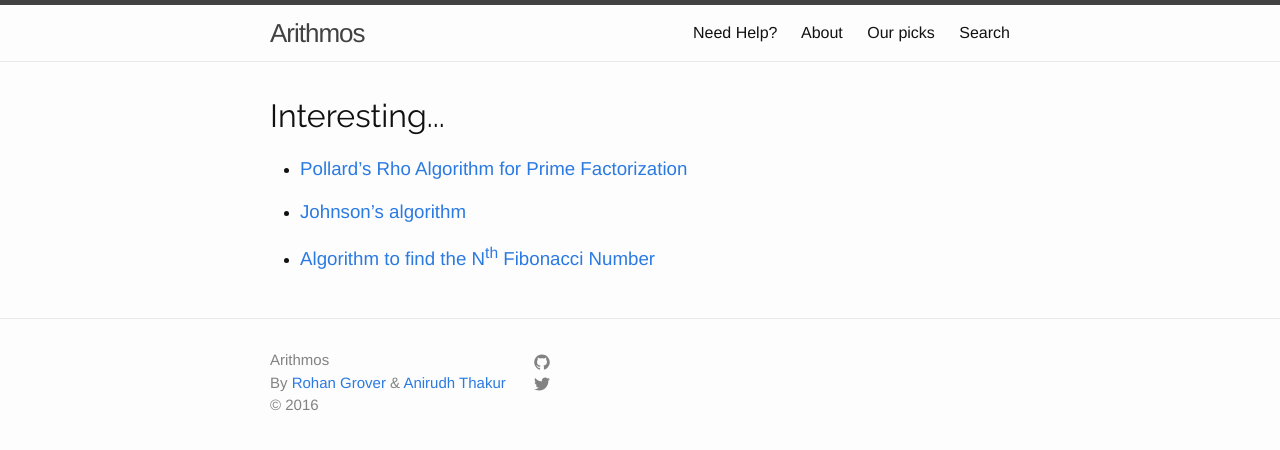
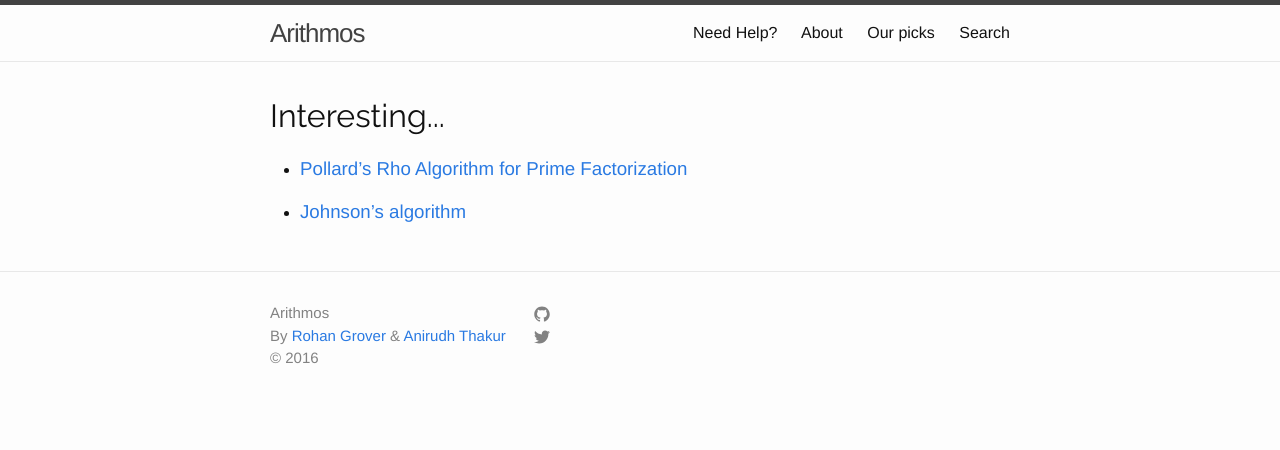
Before and after one commit to aarithmos/Algorithms, a Jekyll site: the page built from op.html, in a window 1280 px wide. Shown: the top 450 px of the page. Built offline with Jekyll 4.4.1, drawn with Linux system fonts in a browser that asks for light colours.

Commit message:
Update op.html

```diff
--- a/op.html
+++ b/op.html
@@ -17,8 +17,7 @@ font-family: 'Raleway', sans-serif;
 <body>
 	<h1 class="ab">Interesting...</h1>
 	<ul>
-		<li><a href="/IA/Pollard’s-Rho-Algorithm.html"> <h3 class="ab">Pollard’s Rho Algorithm for Prime Factorization</h3></a></li>
+		<li><a href="/IA/Pollard’sRhoAlgorithm.html"> <h3 class="ab">Pollard’s Rho Algorithm for Prime Factorization</h3></a></li>
 		<li><a href="/IA/Johnson's-Algorithm.html"> <h3 class="ab">Johnson’s algorithm</h3></a></li>
-		<li><a href="/N-Fibonacci-Algorithm"> <h3 class="ab">Algorithm to find the N<sup>th</sup> Fibonacci Number</h3></a></li>
 	</ul>
 </body>
```
